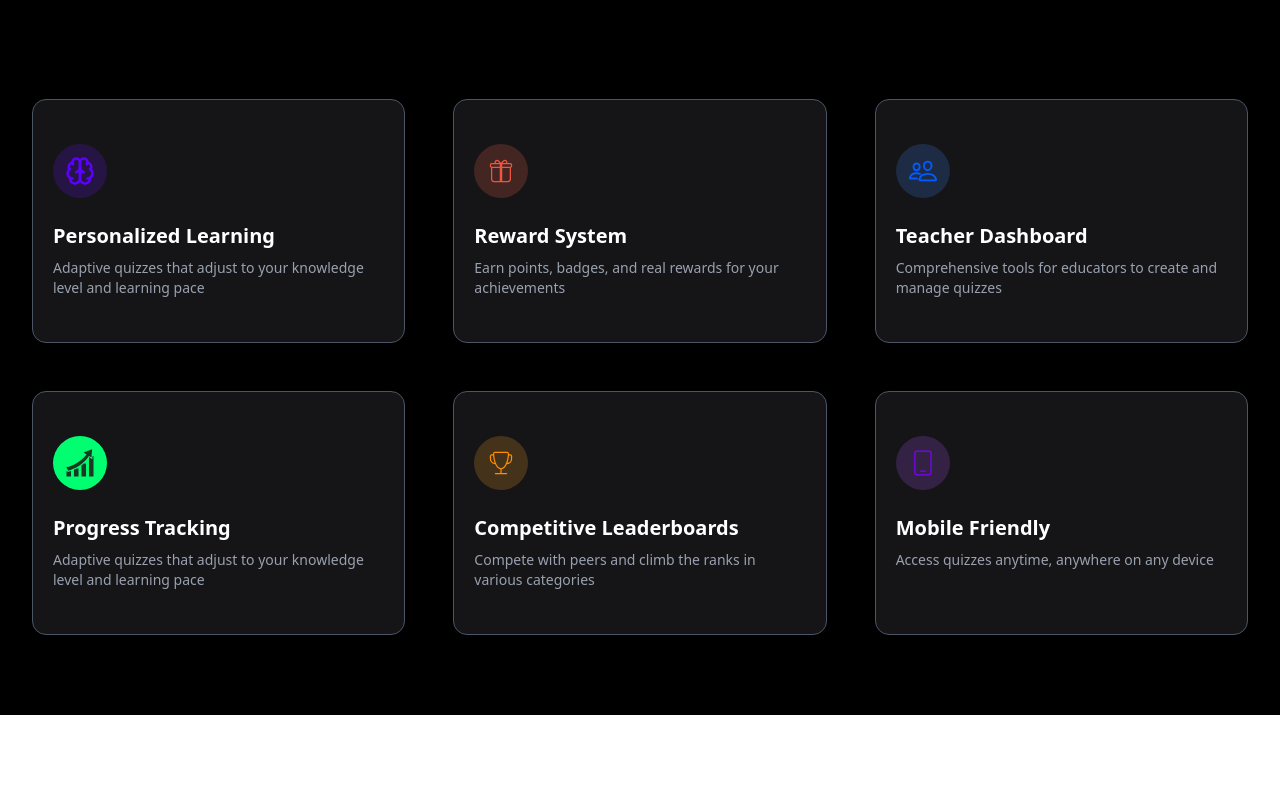
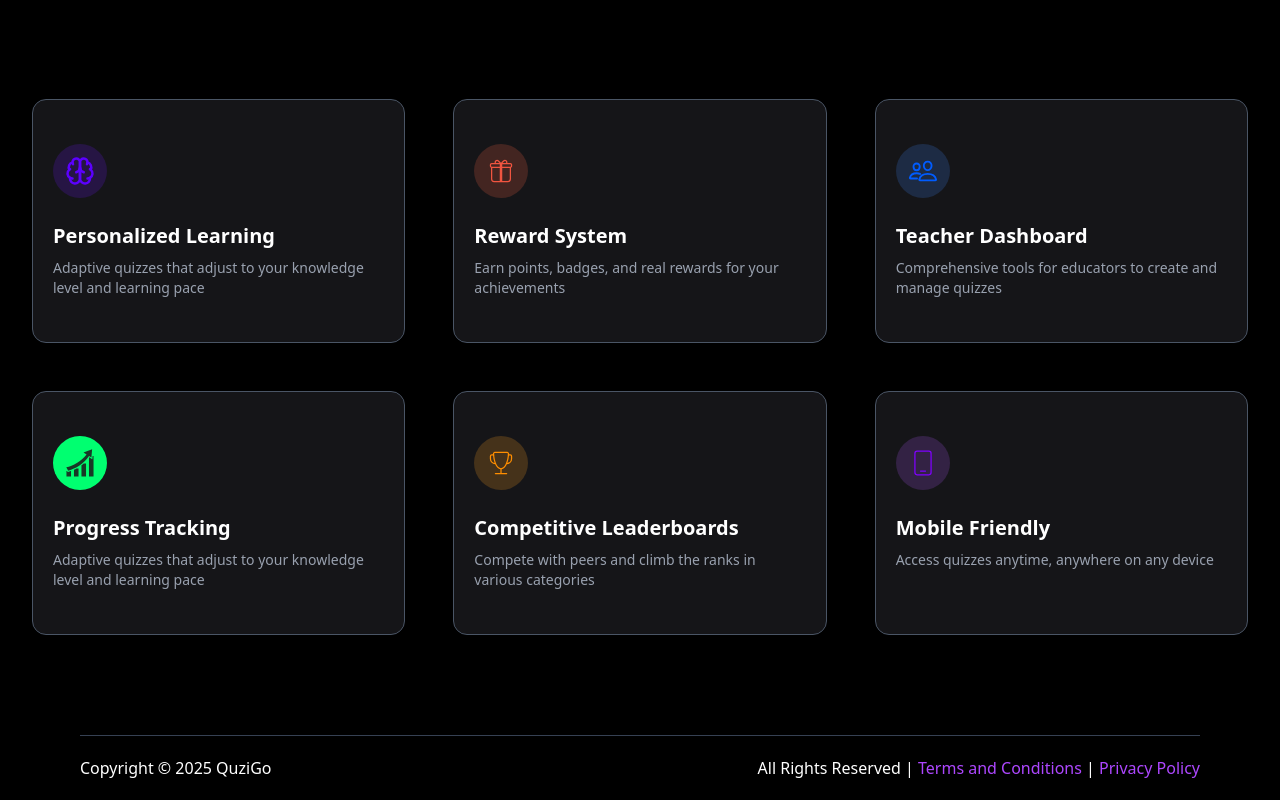
Before and after one commit to nickolasww/QuziGo, a React (Vite) app: page / in a window 1280 px wide. Shown: the part 2010-2810 px from the top of the page. Before the commit the page ends 2725 px from the top, so only its background shows below. Built offline with nearby package versions, Linux system fonts and the light colour scheme.

Commit message:
feat: footer

```diff
--- a/src/pages/components/footer/footer.tsx
+++ b/src/pages/components/footer/footer.tsx
@@ -0,0 +1,20 @@
+import React from 'react'
+
+const Footer = () => {
+  return (
+    <div className='bg-black px-4 sm:px-8 md:px-12 lg:px-20 py-5'>
+      <div className='flex flex-col sm:flex-row items-center justify-between gap-4 border-t border-gray-700 pt-5'>
+        <h1 className='text-white text-xs sm:text-sm md:text-base text-center sm:text-left'>
+          Copyright © 2025 QuziGo
+        </h1>
+        <h2 className='text-white text-xs sm:text-sm md:text-base text-center sm:text-right'>
+          All Rights Reserved |
+          <span className='text-purple-500 hover:text-purple-400 cursor-pointer'> Terms and Conditions </span> |
+          <span className='text-purple-500 hover:text-purple-400 cursor-pointer'> Privacy Policy</span>
+        </h2>
+      </div>
+    </div>
+  )
+}
+
+export default Footer
--- a/src/pages/homepage/index.tsx
+++ b/src/pages/homepage/index.tsx
@@ -3,6 +3,7 @@ import Navbar from '../components/navbar/navbar'
 import Header from './partials/header'
 import Category from './partials/category'
 import Why from './partials/why'
+import Footer from '../components/footer/footer'
 
 const HomePage = () => {
   return (
@@ -11,6 +12,7 @@ const HomePage = () => {
       <Header />
       <Category />
       <Why />
+      <Footer/>
     </div>
   )
 }
```
